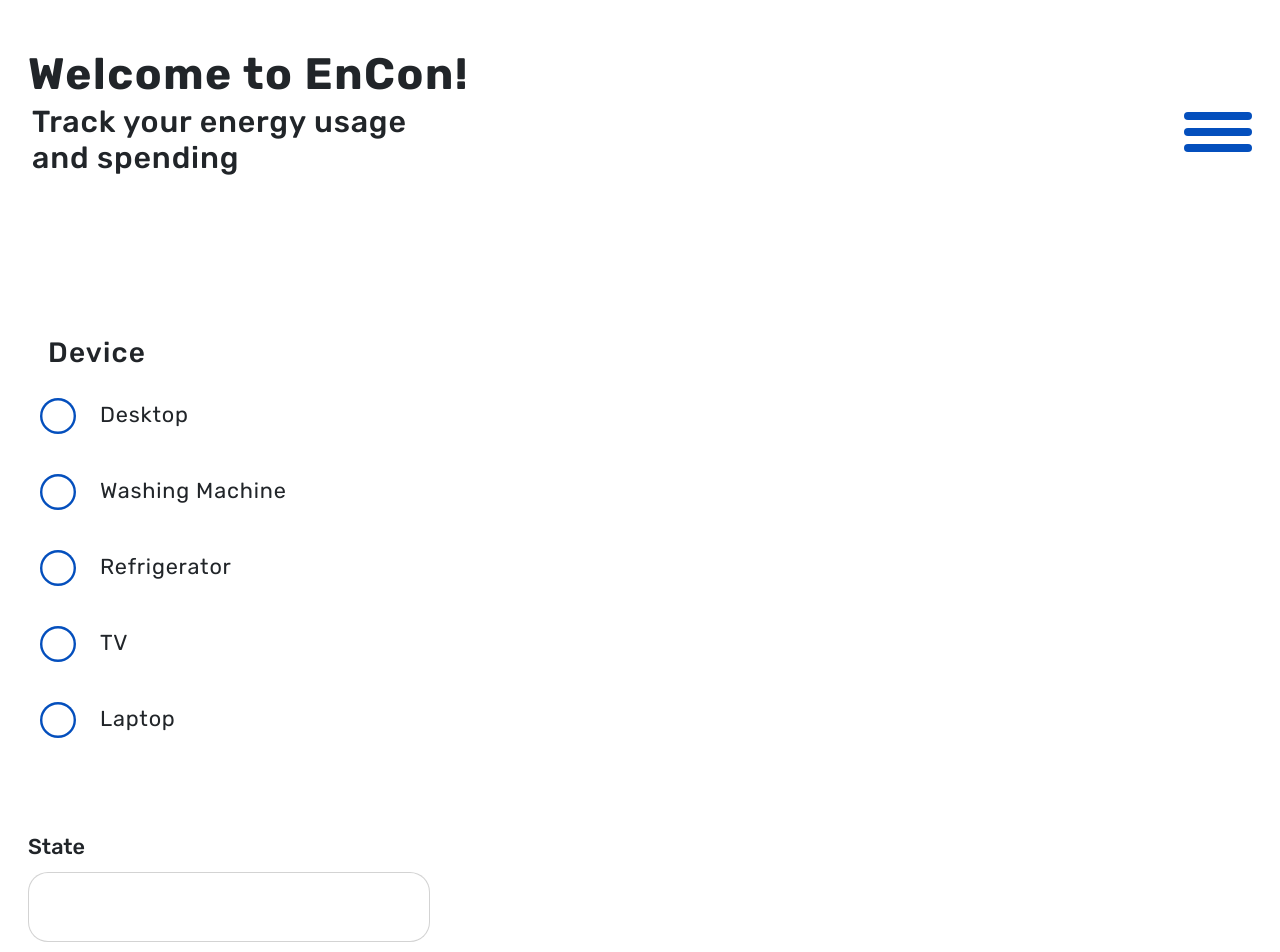
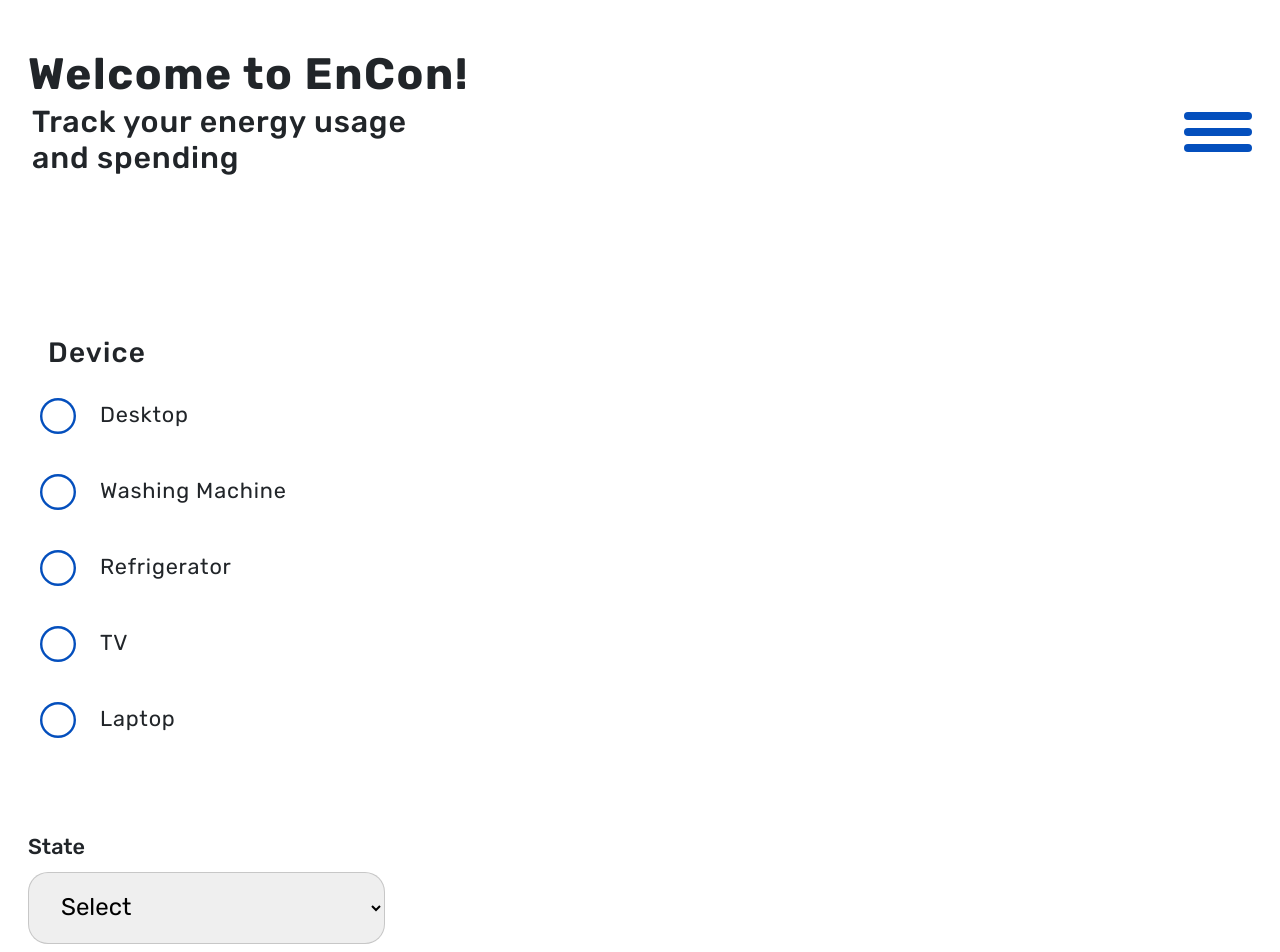
Before and after one commit to BloomTech-Labs/Encon-fe, a React (Create React App) app in the folder encon/: page / in a window 1280 px wide. Shown: the top 952 px of the page. Built offline with nearby package versions, Linux system fonts and the light colour scheme; no server answers.

Commit message:
update calculator
* added dropdown location for state field

```diff
--- a/encon/src/components/mobile/Calculator.js
+++ b/encon/src/components/mobile/Calculator.js
@@ -14,7 +14,7 @@ export const Calculator = () => {
 	const valueChange = (event) => {
 		setDevice(event.target.value);
 	};
-	const [location, setLocation] = useState('');
+	const [location, setLocation] = useState({ value: 'Select' });
 	const locationChange = (event) => {
 		setLocation(event.target.value);
 	};
@@ -107,66 +107,64 @@ export const Calculator = () => {
 				{/* Location Input */}
 				<h3 className='state'>
 					State
-					<input
-						type='text'
-						name='state'
+					<select
+						className='select-state'
 						onChange={locationChange}
-						value={location}
-					/>
-					{/* <select onChange={locationChange} value={location.value}>
+						value={location.value}
+					>
 						<option value='Select'>Select</option>
-						<option value=' Alabama'> Alabama</option>
-						<option value=' Alaska'> Alaska</option>
-						<option value=' Arizona'> Arizona</option>
-						<option value=' Arkansas'> Arkansas</option>
-						<option value=' California'> California</option>
-						<option value=' Colorado'> Colorado</option>
-						<option value=' Connecticut'> Connecticut</option>
-						<option value=' Delaware'> Delaware</option>
-						<option value=' District Of Columbia'> Washington D.C.</option>
-						<option value=' Florida'> Florida</option>
-						<option value=' Georgia'> Georgia</option>
-						<option value=' Hawaii'> Hawaii</option>
-						<option value=' Idaho'> Idaho</option>
-						<option value=' Illinois'> Illinois</option>
-						<option value=' Indiana'> Indiana</option>
-						<option value=' Iowa'> Iowa</option>
-						<option value=' Kansas'> Kansas</option>
-						<option value=' Kentucky'> Kentucky</option>
-						<option value=' Louisiana'> Louisiana</option>
-						<option value=' Maine'> Maine</option>
-						<option value=' Maryland'> Maryland</option>
-						<option value=' Massachusetts'> Massachusetts</option>
-						<option value=' Michigan'> Michigan</option>
-						<option value=' Minnesota'> Minnesota</option>
-						<option value=' Mississippi'> Mississippi</option>
-						<option value=' Missouri'> Missouri</option>
-						<option value=' Montana'> Montana</option>
-						<option value=' Nebraska'> Nebraska</option>
-						<option value=' Nevada'> Nevada</option>
-						<option value=' New Hampshire'> New Hampshire</option>
-						<option value=' New Jersey'> New Jersey</option>
-						<option value=' New Mexico'> New Mexico</option>
-						<option value=' New York'> New York</option>
-						<option value=' North Carolina'> North Carolina</option>
-						<option value=' North Dakota'> North Dakota</option>
-						<option value=' Ohio'> Ohio</option>
-						<option value=' Oklahoma'> Oklahoma</option>
-						<option value=' Oregon'> Oregon</option>
-						<option value=' Pennsylvania'> Pennsylvania</option>
-						<option value=' Rhode Island'> Rhode Island</option>
-						<option value=' South Carolina'> South Carolina</option>
-						<option value=' South Dakota'> South Dakota</option>
-						<option value=' Tennessee'> Tennessee</option>
-						<option value=' Texas'> Texas</option>
-						<option value=' Utah'> Utah</option>
-						<option value=' Vermont'> Vermont</option>
-						<option value=' Virginia'> Virginia</option>
-						<option value=' Washington'> Washington</option>
-						<option value=' West Virginia'> West Virginia</option>
-						<option value=' Wisconsin'> Wisconsin</option>
-						<option value=' Wyoming '> Wyoming </option>
-					</select> */}
+						<option value='Alabama'>Alabama</option>
+						<option value='Alaska'>Alaska</option>
+						<option value='Arizona'>Arizona</option>
+						<option value='Arkansas'>Arkansas</option>
+						<option value='California'>California</option>
+						<option value='Colorado'>Colorado</option>
+						<option value='Connecticut'>Connecticut</option>
+						<option value='Delaware'>Delaware</option>
+						<option value='District Of Columbia'>Washington D.C.</option>
+						<option value='Florida'>Florida</option>
+						<option value='Georgia'>Georgia</option>
+						<option value='Hawaii'>Hawaii</option>
+						<option value='Idaho'>Idaho</option>
+						<option value='Illinois'>Illinois</option>
+						<option value='Indiana'>Indiana</option>
+						<option value='Iowa'>Iowa</option>
+						<option value='Kansas'>Kansas</option>
+						<option value='Kentucky'>Kentucky</option>
+						<option value='Louisiana'>Louisiana</option>
+						<option value='Maine'>Maine</option>
+						<option value='Maryland'>Maryland</option>
+						<option value='Massachusetts'>Massachusetts</option>
+						<option value='Michigan'>Michigan</option>
+						<option value='Minnesota'>Minnesota</option>
+						<option value='Mississippi'>Mississippi</option>
+						<option value='Missouri'>Missouri</option>
+						<option value='Montana'>Montana</option>
+						<option value='Nebraska'>Nebraska</option>
+						<option value='Nevada'>Nevada</option>
+						<option value='New Hampshire'>New Hampshire</option>
+						<option value='New Jersey'>New Jersey</option>
+						<option value='New Mexico'>New Mexico</option>
+						<option value='New York'>New York</option>
+						<option value='North Carolina'>North Carolina</option>
+						<option value='North Dakota'>North Dakota</option>
+						<option value='Ohio'>Ohio</option>
+						<option value='Oklahoma'>Oklahoma</option>
+						<option value='Oregon'>Oregon</option>
+						<option value='Pennsylvania'>Pennsylvania</option>
+						<option value='Rhode Island'>Rhode Island</option>
+						<option value='South Carolina'>South Carolina</option>
+						<option value='South Dakota'>South Dakota</option>
+						<option value='Tennessee'>Tennessee</option>
+						<option value='Texas'>Texas</option>
+						<option value='Utah'>Utah</option>
+						<option value='Vermont'>Vermont</option>
+						<option value='Virginia'>Virginia</option>
+						<option value='Washington'>Washington</option>
+						<option value='West Virginia'>West Virginia</option>
+						<option value='Wisconsin'>Wisconsin</option>
+						<option value='Wyoming '>Wyoming</option>
+					</select>
 				</h3>
 				<h3 className='hourly-use'>Hourly Use</h3>
 				{/* Hourly Use Container for Hours and Minutes */}
--- a/encon/src/styles/mobile/Calculator.scss
+++ b/encon/src/styles/mobile/Calculator.scss
@@ -46,7 +46,7 @@
 		span {
 			display: flex;
 			align-items: center;
-			padding: 0.5rem .75rem;
+			padding: 0.5rem 0.75rem;
 			border-radius: 125rem;
 			transition: 0.25s ease-in;
 			&:hover {
@@ -75,12 +75,22 @@
 		margin-bottom: 4rem;
 		font-size: 1.35rem;
 		text-align: left;
-		input {
+		input,
+		select,
+		option {
 			font-size: 1.5rem;
 			margin-top: 0.75rem;
 			padding: 1.25rem 2.75rem 1.25rem 1.75rem;
 			border: 0.1rem solid transparentize($color: #4f4f4f, $amount: 0.75);
 			border-radius: 1.25rem;
+		}
+		select,
+		option {
+			padding: 1.25rem 2.75rem 1.25rem 1.75rem;
+			width: 22.3rem;
+		}
+		option {
+			overflow: scroll;
 		}
 	}
 
```
